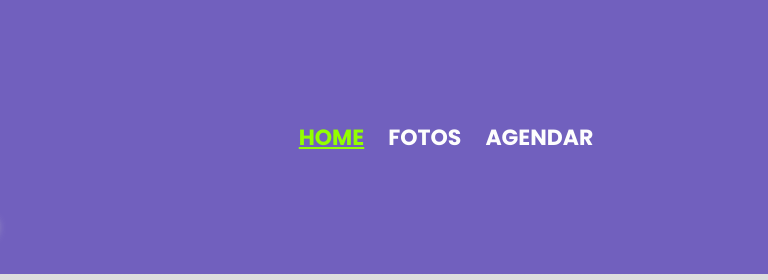
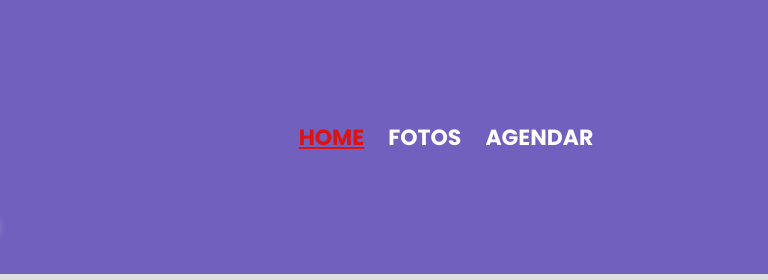
Before and after one commit to Matheus-Pazinati/anamanicure.git.io, a plain HTML site: page index.html in a window 1280 px wide. In both pictures the pointer is over the link "HOME". Shown: the top 280 px of the page, 512-1280 px from the left. Drawn offline with Linux system fonts and the light colour scheme.

Commit message:
Altera cor dos links do menu ao passar o mouse

```diff
--- a/assets/css/style.css
+++ b/assets/css/style.css
@@ -47,7 +47,7 @@ header {
 }
 
 .menu a:hover {
-  color: #93FF00;
+  color: #DD1313;
   text-decoration: underline;
 }
 
```
